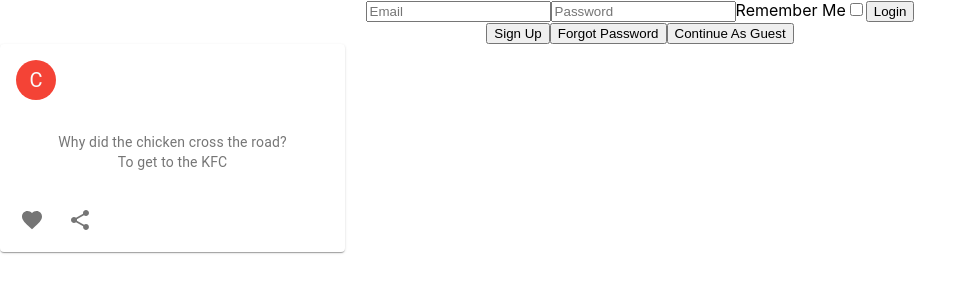
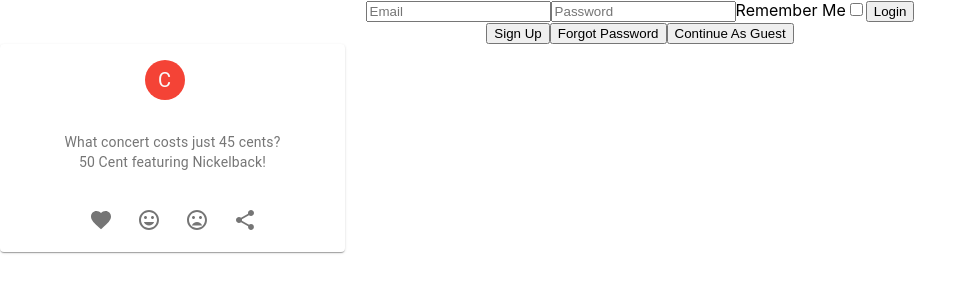
Before and after one commit to pt7-dad-jokes/frontend, a React (Create React App) app: page / in a window 1280 px wide. Shown: the top 300 px of the page, without its empty margins (0-976 px from the left). Built offline with nearby package versions, Linux system fonts and the light colour scheme.

Commit message:
Added a smile and frown face for the jokes card

```diff
--- a/src/App.js
+++ b/src/App.js
@@ -9,8 +9,8 @@ function App() {
       <WelcomForms />
       <JokesCard
         username="Cody"
-        jokeSetup="Why did the chicken cross the road?"
-        jokePunchline="To get to the KFC"
+        jokeSetup="What concert costs just 45 cents?"
+        jokePunchline="50 Cent featuring Nickelback!"
       />
     </div>
   );
--- a/src/components/JokesCard.js
+++ b/src/components/JokesCard.js
@@ -1,24 +1,25 @@
 import React from "react";
 import { makeStyles } from "@material-ui/core/styles";
-import clsx from "clsx";
 import Card from "@material-ui/core/Card";
 import CardHeader from "@material-ui/core/CardHeader";
-import CardMedia from "@material-ui/core/CardMedia";
 import CardContent from "@material-ui/core/CardContent";
 import CardActions from "@material-ui/core/CardActions";
-import Collapse from "@material-ui/core/Collapse";
 import Avatar from "@material-ui/core/Avatar";
 import IconButton from "@material-ui/core/IconButton";
 import Typography from "@material-ui/core/Typography";
 import { red } from "@material-ui/core/colors";
 import FavoriteIcon from "@material-ui/icons/Favorite";
 import ShareIcon from "@material-ui/icons/Share";
-import ExpandMoreIcon from "@material-ui/icons/ExpandMore";
-import MoreVertIcon from "@material-ui/icons/MoreVert";
+import { textAlign } from "@material-ui/system";
+import MoodIcon from "@material-ui/icons/Mood";
+import MoodBadIcon from "@material-ui/icons/MoodBad";
 
 const useStyles = makeStyles(theme => ({
   card: {
-    maxWidth: 345
+    maxWidth: 345,
+    flexDirection: "column",
+    display: "flex",
+    alignItems: "center"
   },
   media: {
     height: 0,
@@ -63,6 +64,12 @@ function JokesCard({ username, jokeSetup, jokePunchline }) {
           <IconButton aria-label="add to favorites">
             <FavoriteIcon />
           </IconButton>
+          <IconButton aria-label="add to favorites">
+            <MoodIcon />
+          </IconButton>
+          <IconButton aria-label="add to favorites">
+            <MoodBadIcon />
+          </IconButton>
           <IconButton aria-label="share">
             <ShareIcon />
           </IconButton>
```
